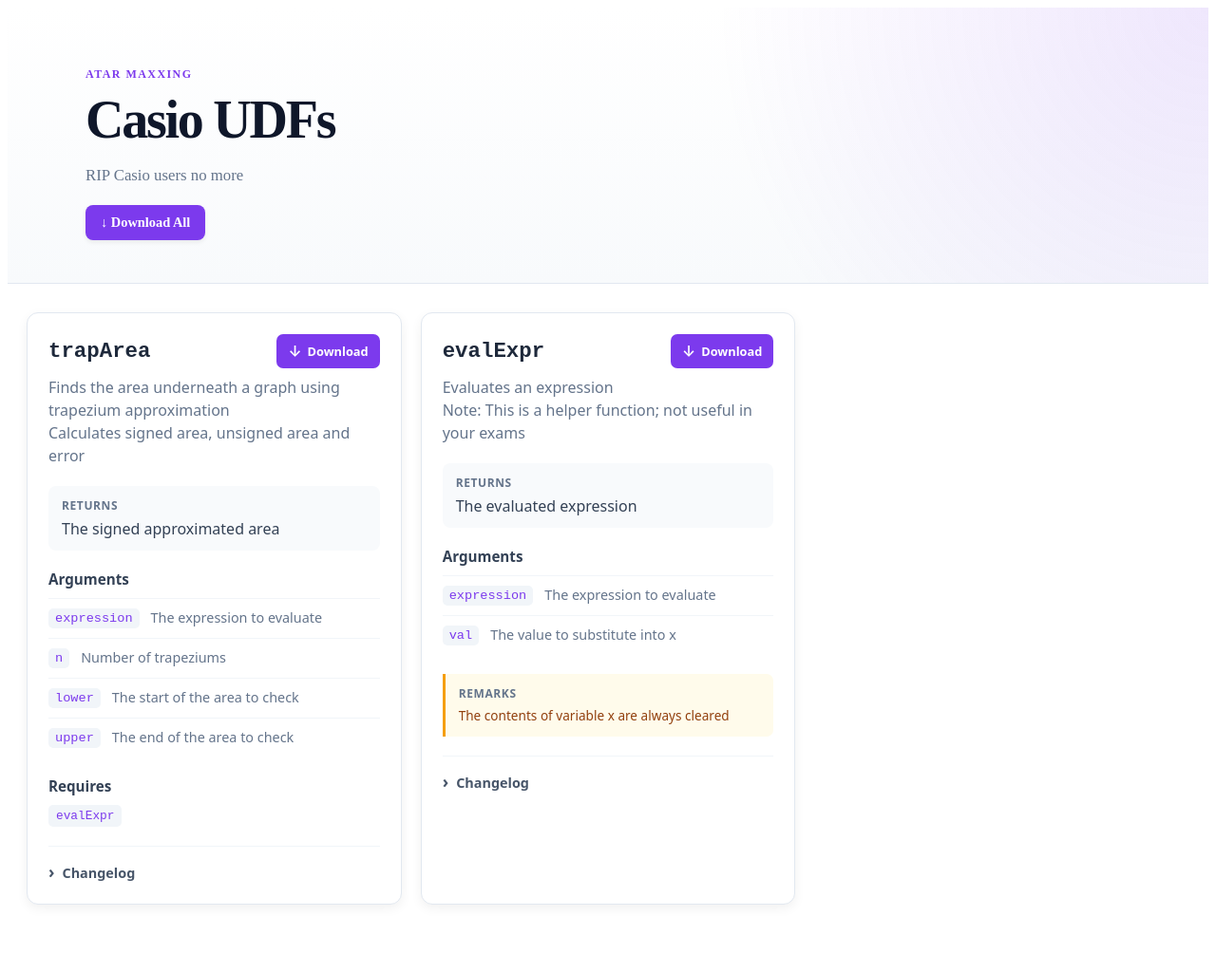
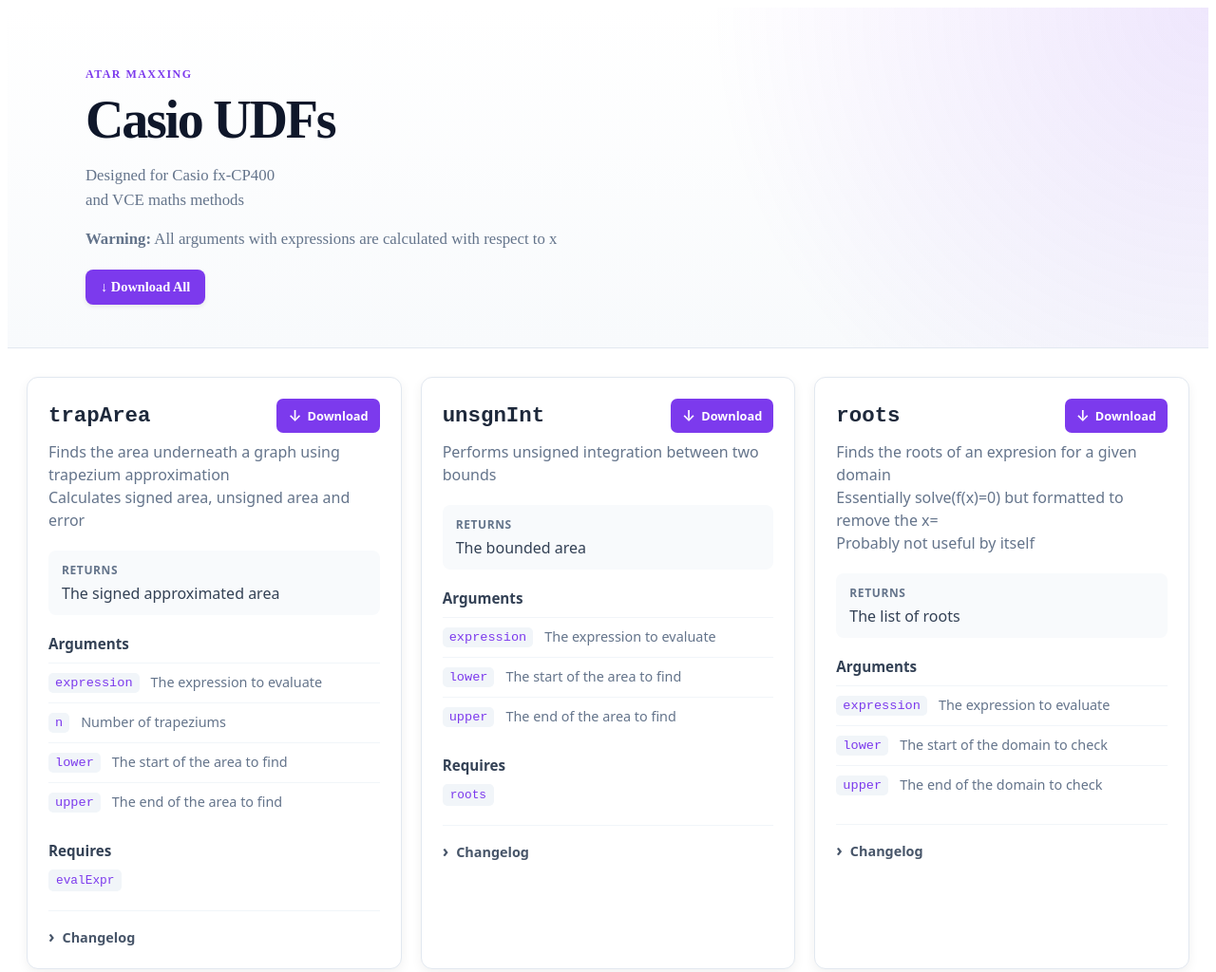
Before and after one commit to Banaanae/casio-udf, a plain HTML site: page index.html in a window 1280 px wide. Shown: the top 1024 px of the page at 95% size. Before the commit the page ends 981 px from the top, so only its background shows below. Drawn offline with nearby package versions, Linux system fonts and the light colour scheme.

Commit message:
roots; unsgnedInt

```diff
--- a/index.html
+++ b/index.html
@@ -14,8 +14,10 @@
           <span class="page-eyebrow">ATAR MAXXING</span>
           <h1>Casio UDFs</h1>
           <p>
-            RIP Casio users no more
+            Designed for Casio fx-CP400<br>
+            and VCE maths methods
           </p>
+          <p><b>Warning:</b> All arguments with expressions are calculated with respect to x</p>
         </div>
         <br>
         <button id="download-all" class="download-all-button">
--- a/index.js
+++ b/index.js
@@ -18,11 +18,11 @@
         },
         {
           name: "lower",
-          desc: "The start of the area to check"
+          desc: "The start of the area to find"
         },
         {
           name: "upper",
-          desc: "The end of the area to check"
+          desc: "The end of the area to find"
         }
       ],
       changelog: [
@@ -35,6 +35,64 @@
           version: "1.0.0",
           date: "2026-09-01",
           changes: "Created trapArea"
+        }
+      ]
+    },
+    {
+      title: "unsgnInt",
+      desc: "Performs unsigned integration between two bounds",
+      ret: "The bounded area",
+      requires: ["roots"],
+      remarks: "",
+      args: [
+        {
+          name: "expression",
+          desc: "The expression to evaluate"
+        },
+        {
+          name: "lower",
+          desc: "The start of the area to find"
+        },
+        {
+          name: "upper",
+          desc: "The end of the area to find"
+        }
+      ],
+      changelog: [
+        {
+          version: "1.0.0",
+          date: "2026-09-02",
+          changes: "Created unsgnInt"
+        }
+      ]
+    },
+    {
+      title: "roots",
+      desc: `Finds the roots of an expresion for a given domain
+      Essentially solve(f(x)=0) but formatted to remove the x=
+      Probably not useful by itself`,
+      ret: "The list of roots",
+      requires: [],
+      remarks: "",
+      args: [
+        {
+          name: "expression",
+          desc: "The expression to evaluate"
+        },
+        {
+          name: "lower",
+          desc: "The start of the domain to check"
+        },
+        {
+          name: "upper",
+          desc: "The end of the domain to check"
+        }
+      ],
+      changelog: [
+        {
+          version: "1.0.0",
+          date: "2026-09-02",
+          changes: "Created roots"
         }
       ]
     },
```
Also changed, not shown: 2 other files.
